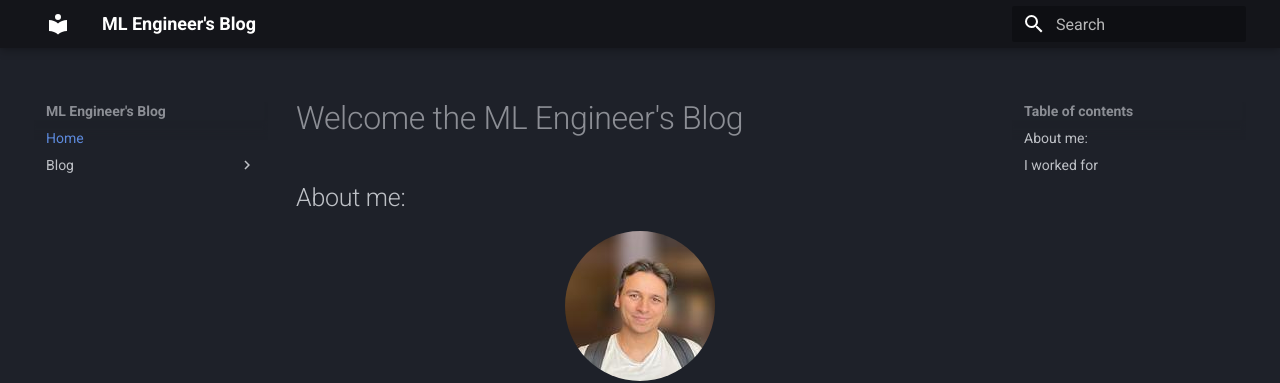
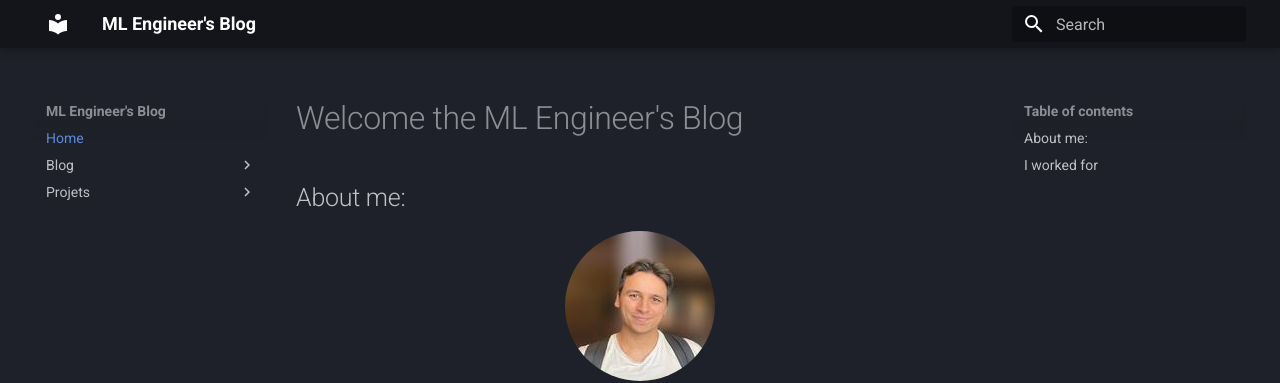
Before and after one commit to stadiello/sebastien-tadiello, an MkDocs documentation site: the page built from docs/index.md, in a window 1280 px wide. Shown: the top 383 px of the page. Built offline with MkDocs 1.6.1 and Material for MkDocs 9.7.7, drawn with Linux system fonts in a browser that asks for light colours.

Commit message:
add project page

```diff
--- a/mkdocs.yml
+++ b/mkdocs.yml
@@ -69,3 +69,5 @@ nav:
   #         - Biography: portfolio/biography.md
   - Blog:
       - blog/index.md
+  - Projets:
+      - projets/index.md
```
Also changed, not shown: docs/projets/index.md (added, +1 -0 lines).
